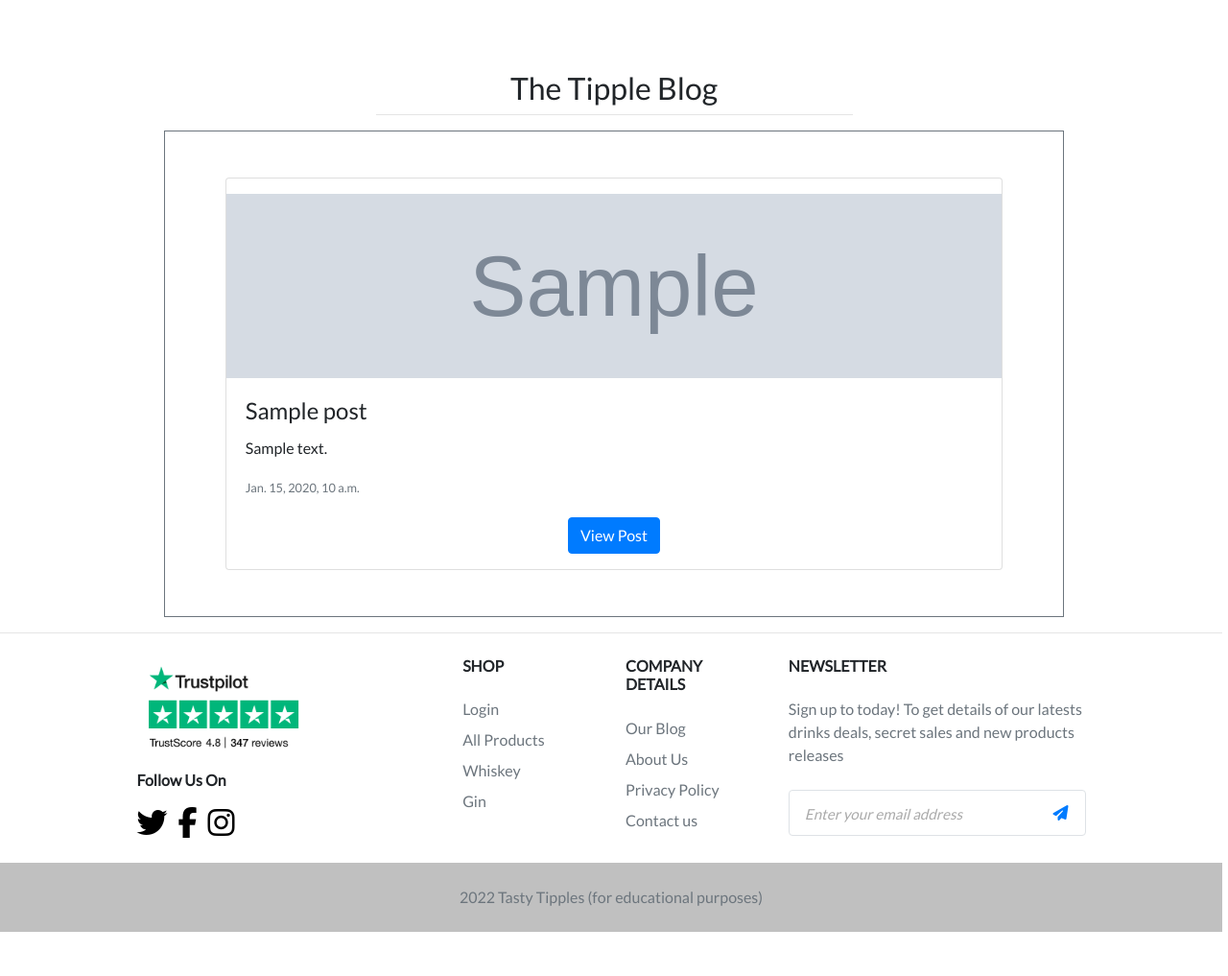
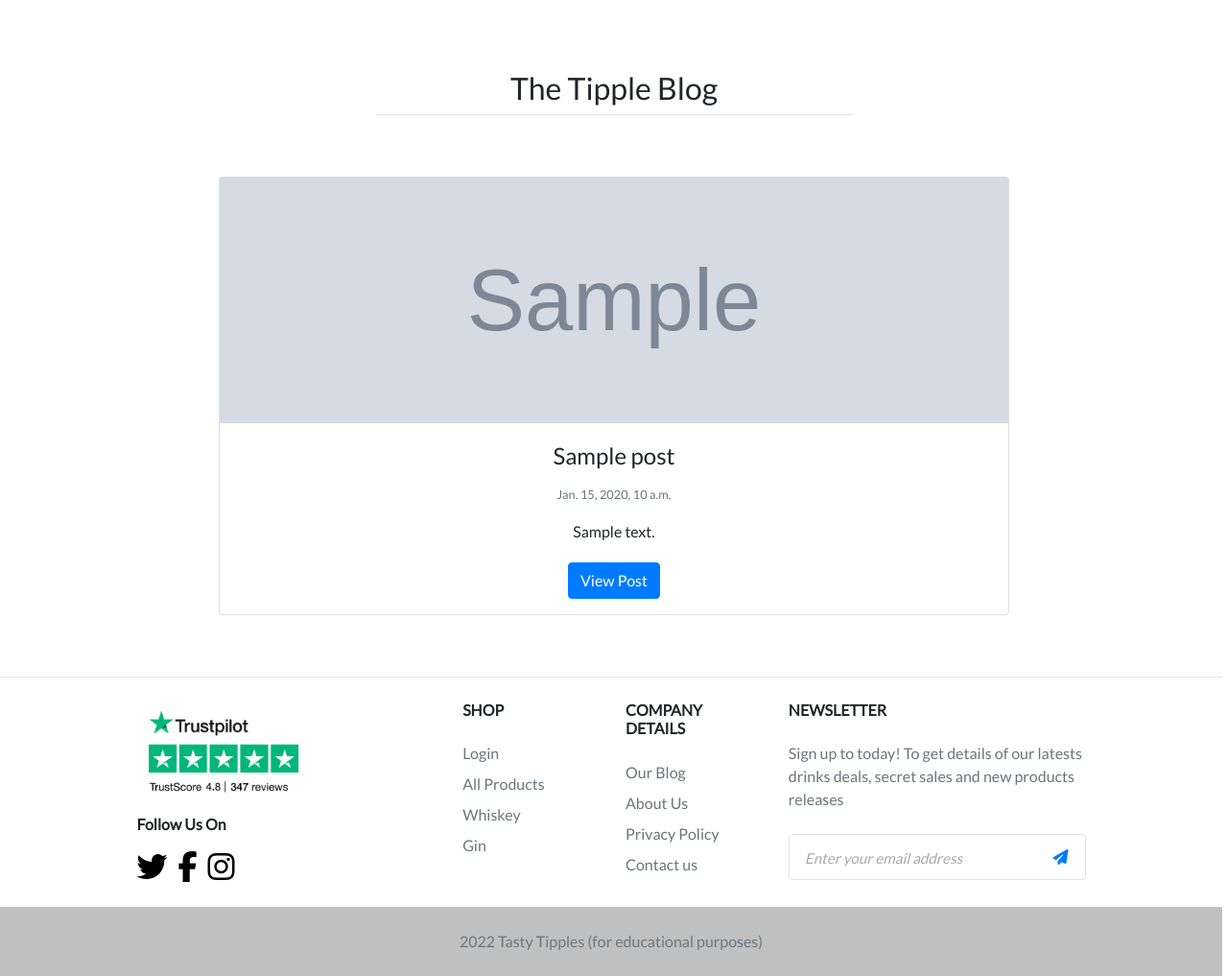
Before and after one commit to wlillisdev/tasty_tipples, a Django app: page /blog/ in a window 1280 px wide. Shown: the part 155-1172 px from the top of the page at 96% size. Before the commit the page ends 1126 px from the top, so only its background shows below. Run offline with Django 3.2, Linux system fonts and the light colour scheme; tables that the repository leaves empty hold one stand-in row (values such as "Sample post"); grey boxes marked "Sample" are stand-in pictures; some libraries are stand-ins or nearby versions.

Commit message:
bug fix on blog list page

```diff
--- a/blog/templates/blog/blog_list.html
+++ b/blog/templates/blog/blog_list.html
@@ -20,21 +20,21 @@
         </div>
 
         <div class="row">
-            <div class="col-11 mx-auto border border-secondary" >
+            <div class="col-xl-10 m-5 m-1 mx-auto">
+
                 {% for post in posts %}
-                    <div class="card m-5 m-1">
+                    <div class="card">
                         <div class="text-center">
                             {% if post.image %}
-                            <img src="{{ post.image.url }}" alt="{{ post.title }}" class="blog-card-image card-img-top-blog">
+                            <img src="{{ post.image.url }}" alt="{{ post.title }}" class="blog-card-image card-img-top-blog img-fluid ">
                             {% else %}
-                            <img src="{{ MEDIA_URL }}noimage.png" alt="{{ post.title }}" class="blog-card-image card-img-top-blog">
+                            <img src="{{ MEDIA_URL }}noimage.png" alt="{{ post.title }}" class="blog-card-image card-img-top-blog img-fluid ">
                             {% endif %}
-                        </div>
-                        <div class="">
                             <div class="card-body">
                                 <h4 class="card-title">{{ post.title }}</h5>
-                                <p class="card-text">{{ post.content|slice:":300"|safe }}</p>
                                 <p class="card-text"><small class="text-muted">{{ post.created_on}}</small></p>
+                                <p class="card-text">{{ post.content|slice:":350"|safe }}</p>
+
                             </div>
                             <p class="text-center">
                                 <a href="{% url 'blog_detail' post.slug  %}" class="btn btn-primary">View Post</a>
--- a/static/css/base.css
+++ b/static/css/base.css
@@ -411,10 +411,9 @@ i {
 
 .card-img-top-blog {
     width: 100%;
-    height: 15vw;
+    height: 20vw;
     object-fit: cover;
-    margin-top: 1em;
-}
+    }
 
 /* -------------------------------- Media Queries */
 
@@ -509,7 +508,7 @@ i {
         width: 100%;
         height: 60vw;
         object-fit: cover;
-        margin-top: 1em;
+
     }
 
 }
```
Also changed, not shown: media/whiskey_home_TqIHBMV.jpg (added).
